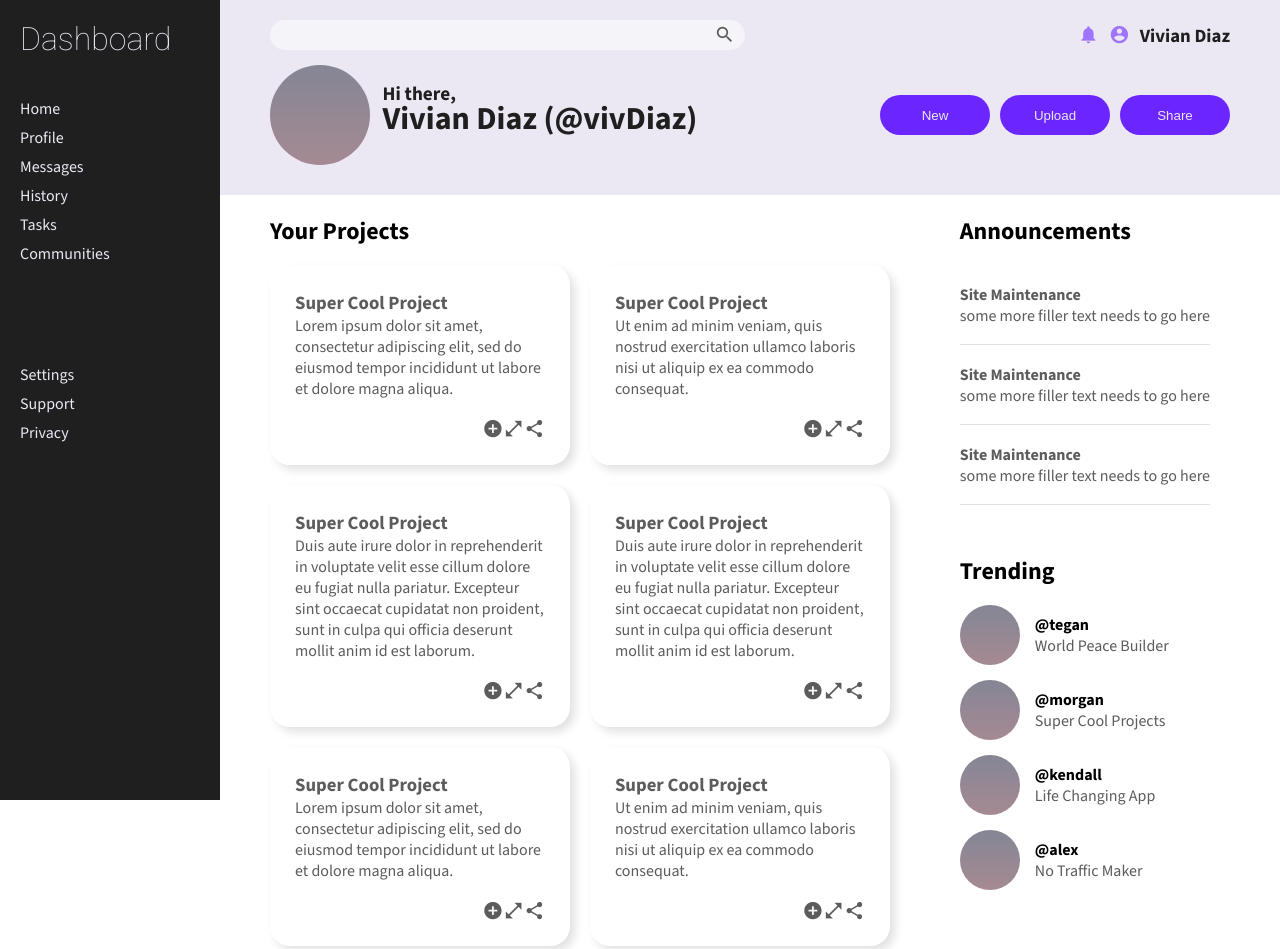
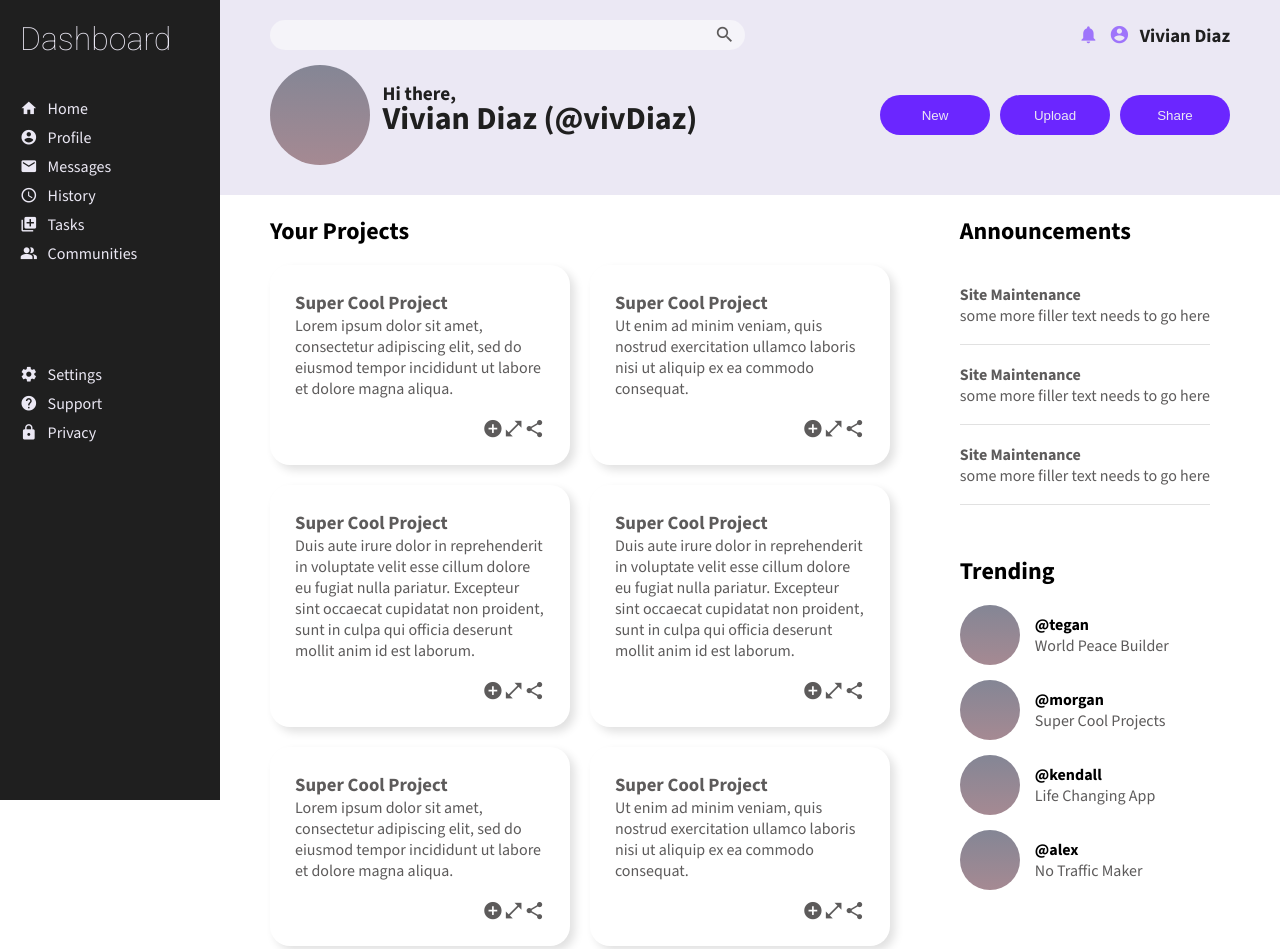
Before and after one commit to chezseashell/odin-admin-dashboard, a plain HTML site: page index.html in a window 1280 px wide. Shown: the top 949 px of the page. Drawn offline with nearby package versions, Linux system fonts and the light colour scheme; grey boxes are pictures that could not be loaded.

Commit message:
Added icons to sidebar

```diff
--- a/index.html
+++ b/index.html
@@ -14,17 +14,17 @@
             <h1>Dashboard</h1>
         </div>
         <ul class="nav1">
-            <li>Home</li>
-            <li>Profile</li>
-            <li>Messages</li>
-            <li>History</li>
-            <li>Tasks</li>
-            <li>Communities</li>
+            <li> <i class="material-icons">home</i>Home</li>
+            <li> <i class="material-icons">account_circle</i>Profile</li>
+            <li> <i class="material-icons">email</i>Messages</li>
+            <li> <i class="material-icons">schedule</i>History</li>
+            <li> <i class="material-icons">queue</i>Tasks</li>
+            <li> <i class="material-icons">people_alt</i>Communities</li>
         </ul>
         <ul class="nav2">
-            <li>Settings</li>
-            <li>Support</li>
-            <li>Privacy</li>
+            <li> <i class="material-icons">settings</i>Settings</li>
+            <li> <i class="material-icons">help</i>Support</li>
+            <li> <i class="material-icons">lock</i>Privacy</li>
         </ul>
     </div>
     <div class="header">
--- a/style.css
+++ b/style.css
@@ -47,10 +47,18 @@ ul {
 }
 ul li {
     margin-bottom: 8px;
+    display: flex;
+    justify-content: flex-start;
+    align-items: center;
+}
+
+.sidebar .material-icons {
+    margin-right: 10px;
+    font-size: 1.1rem;
 }
 
 
-ul li:hover {
+.sidebar li:hover {
     color:  rgb(103, 93, 254);
     font-weight: 500;
     cursor: pointer;
```
